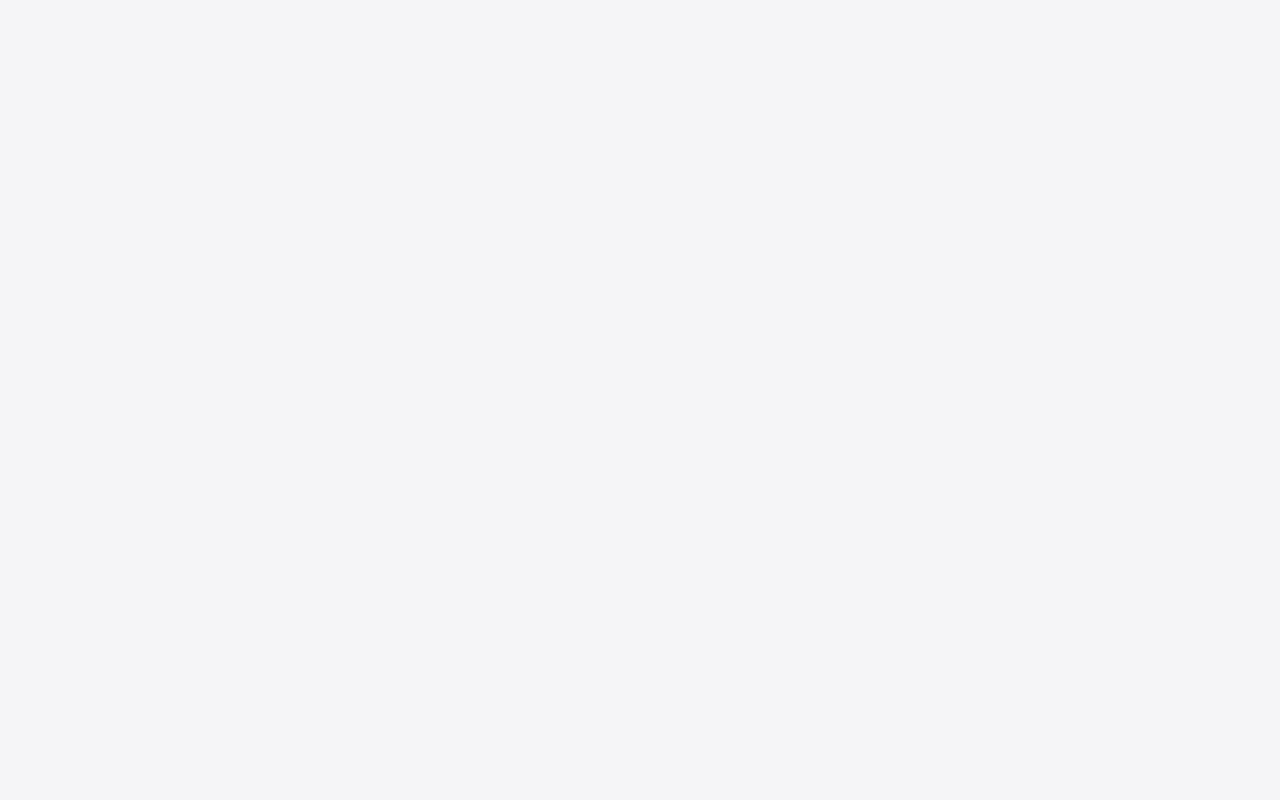
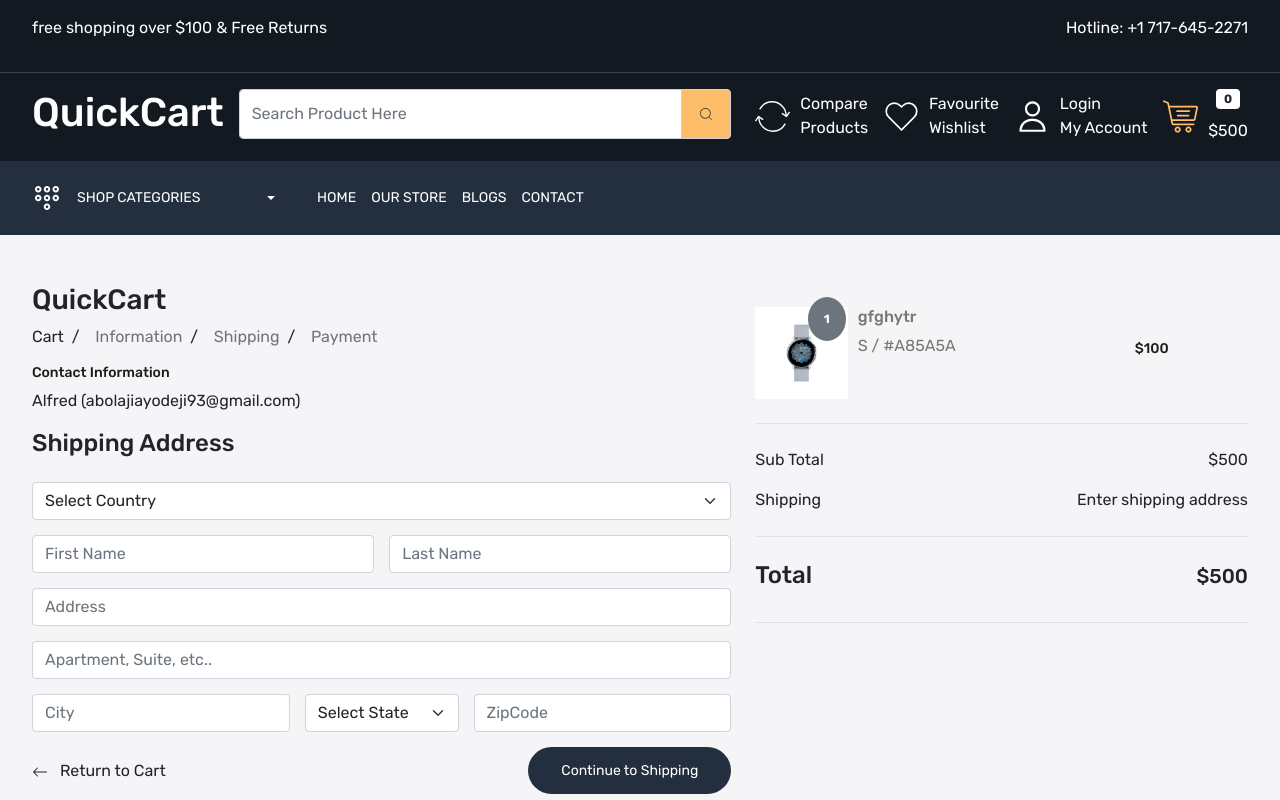
Before and after one commit to bant095/QuickCart-Frontend, a React (Create React App) app: page /checkout in a window 1280 px wide. Before the commit this address had no page. Shown: the top 800 px of the page. Built offline with nearby package versions, Linux system fonts and the light colour scheme.

Commit message:
I added shipping and checkout page

```diff
--- a/src/App.css
+++ b/src/App.css
@@ -879,3 +879,17 @@
 }
 
 /* Cart Page ends here */
+
+/* ============= */
+/* SHIPPING PAGE {CHECKOUT} */
+.total {
+  font-size: 14px;
+  color: var(--color-1c1c1b);
+}
+
+.total-price {
+  font-size: 16px;
+  color: var(--color-777);
+}
+
+/* Shipping page ends here */
--- a/src/App.js
+++ b/src/App.js
@@ -20,6 +20,7 @@
 import ShippingPolicy from './pages/ShippingPolicy';
 import SingleProduct from './pages/SingleProduct';
 import Cart from './pages/Cart';
+import Checkout from './pages/Checkout';
 
 function App() {
   return (
@@ -39,7 +40,9 @@
             <Route path='compare-product' element={<CompareProduct />} />
             <Route path='wishlist' element={<WishList />} />
             <Route path='cart' element={<Cart />} />
+            <Route path='checkout' element={<Checkout />} />
 
+            {/* PATH */}
             <Route path='login' element={<Login />} />
             <Route path='signup' element={<SignUp />} />
             <Route path='forgot-password' element={<ForgotPassword />} />
--- a/src/pages/Cart.js
+++ b/src/pages/Cart.js
@@ -71,7 +71,7 @@
                   <div>
                     <h4>Sub Total: $100</h4>
                     <p>Taxes and shipping calculated at checkout</p>
-                    <Link to='/' className='button'>
+                    <Link to='/checkout' className='button'>
                       Checkout
                     </Link>
                   </div>
--- /dev/null
+++ b/src/pages/Checkout.js
@@ -0,0 +1,175 @@
+import React from 'react';
+import { Link } from 'react-router-dom';
+import { BsArrowLeft } from 'react-icons/bs';
+import watch from '../images/watch.jpg';
+
+const Checkout = () => {
+  return (
+    <>
+      <div className='checkout-wrapper py-5 home-wrapper-2'>
+        <div className='container-xxl'>
+          <div className='row'>
+            {/* left container */}
+            <div className='col-7'>
+              <div className='checkout-left-data'>
+                <h3 className='website-name'>QuickCart</h3>
+
+                <nav
+                  style={{ '--bs-breadcrumb-divider': '>' }}
+                  aria-label='breadcrumb'
+                >
+                  <ol class='breadcrumb'>
+                    <li class='breadcrumb-item'>
+                      <Link className='text-dark total-price' to='/cart'>
+                        Cart
+                      </Link>
+                    </li>
+                    &nbsp; / &nbsp;
+                    <li
+                      class='breadcrumb-item total-price active'
+                      aria-current='page'
+                    >
+                      Information
+                    </li>
+                    &nbsp; / &nbsp;
+                    <li class='breadcrumb-item total-price active'>Shipping</li>
+                    &nbsp; / &nbsp;
+                    <li
+                      class='breadcrumb-item active total-price'
+                      aria-current='page'
+                    >
+                      Payment
+                    </li>
+                  </ol>
+                </nav>
+                <h4 className='title total'>Contact Information</h4>
+                <p className='user-details'>
+                  Alfred (abolajiayodeji93@gmail.com)
+                </p>
+                <h4 className='mb-4'>Shipping Address</h4>
+                <form
+                  className='d-flex gap-15 flex-wrap justify-content-between'
+                  action=''
+                >
+                  <div className='w-100'>
+                    <select name='' className='form-control form-select' id=''>
+                      <option value='' selected disabled>
+                        Select Country
+                      </option>
+                    </select>
+                  </div>
+
+                  <div className='flex-grow-1'>
+                    <input
+                      type='text'
+                      placeholder='First Name'
+                      className='form-control'
+                    />
+                  </div>
+                  <div className='flex-grow-1'>
+                    <input
+                      type='text'
+                      placeholder='Last Name'
+                      className='form-control'
+                    />
+                  </div>
+                  <div className='w-100'>
+                    <input
+                      type='text'
+                      placeholder='Address'
+                      className='form-control'
+                    />
+                  </div>
+                  <div className='w-100'>
+                    <input
+                      type='text'
+                      placeholder='Apartment, Suite, etc..'
+                      className='form-control'
+                    />
+                  </div>
+                  <div className='flex-grow-1'>
+                    <input
+                      type='text'
+                      placeholder='City'
+                      className='form-control'
+                    />
+                  </div>
+
+                  <div className='flex-grow-1'>
+                    <select name='' className='form-control form-select' id=''>
+                      <option value='' selected disabled>
+                        Select State
+                      </option>
+                    </select>
+                  </div>
+                  <div className='flex-grow-1'>
+                    <input
+                      type='text'
+                      placeholder='ZipCode'
+                      className='form-control'
+                    />
+                  </div>
+
+                  {/* btn */}
+                  <div className='w-100'>
+                    <div className='d-flex justify-content-between align-items-center'>
+                      <Link to='/cart' className='text-dark'>
+                        <BsArrowLeft className='me-2' /> Return to Cart
+                      </Link>
+                      <Link to='/' className='button'>
+                        Continue to Shipping
+                      </Link>
+                    </div>
+                  </div>
+                </form>
+              </div>
+            </div>
+            {/* ============== */}
+            {/* right container */}
+            <div className='col-5'>
+              <div className='border-bottom py-4'>
+                <div className='d-flex gap-10 align-items-center'>
+                  <div className='w-75 d-flex gap-10'>
+                    <div className='w-25 position-relative'>
+                      <span
+                        style={{ top: '-10px', right: '2px' }}
+                        className='badge bg-secondary text-whte rounded-circle p-3 position-absolute'
+                      >
+                        1
+                      </span>
+                      <img src={watch} alt='watch' className='img-fluid' />
+                    </div>
+                    <div>
+                      <h5 className='total-price'>gfghytr</h5>
+                      <p className='total-price'>S / #A85A5A</p>
+                    </div>
+                  </div>
+                  <div className='flex-grow-1'>
+                    <h5 className='total'>$100</h5>
+                  </div>
+                </div>
+              </div>
+
+              <div className='border-bottom py-4'>
+                <div className='d-flex justify-content-between align-items-center'>
+                  <p>Sub Total</p>
+                  <p>$500</p>
+                </div>
+                <div className='d-flex justify-content-between align-items-center'>
+                  <p className='mb-0'>Shipping</p>
+                  <p className='mb-0'>Enter shipping address</p>
+                </div>
+              </div>
+              <div className='d-flex justify-content-between align-items-center border-bottom py-4'>
+                <h4>Total</h4>
+                <h5>$500</h5>
+              </div>
+            </div>
+          </div>
+        </div>
+      </div>
+    </>
+  );
+};
+
+export default Checkout;
```
